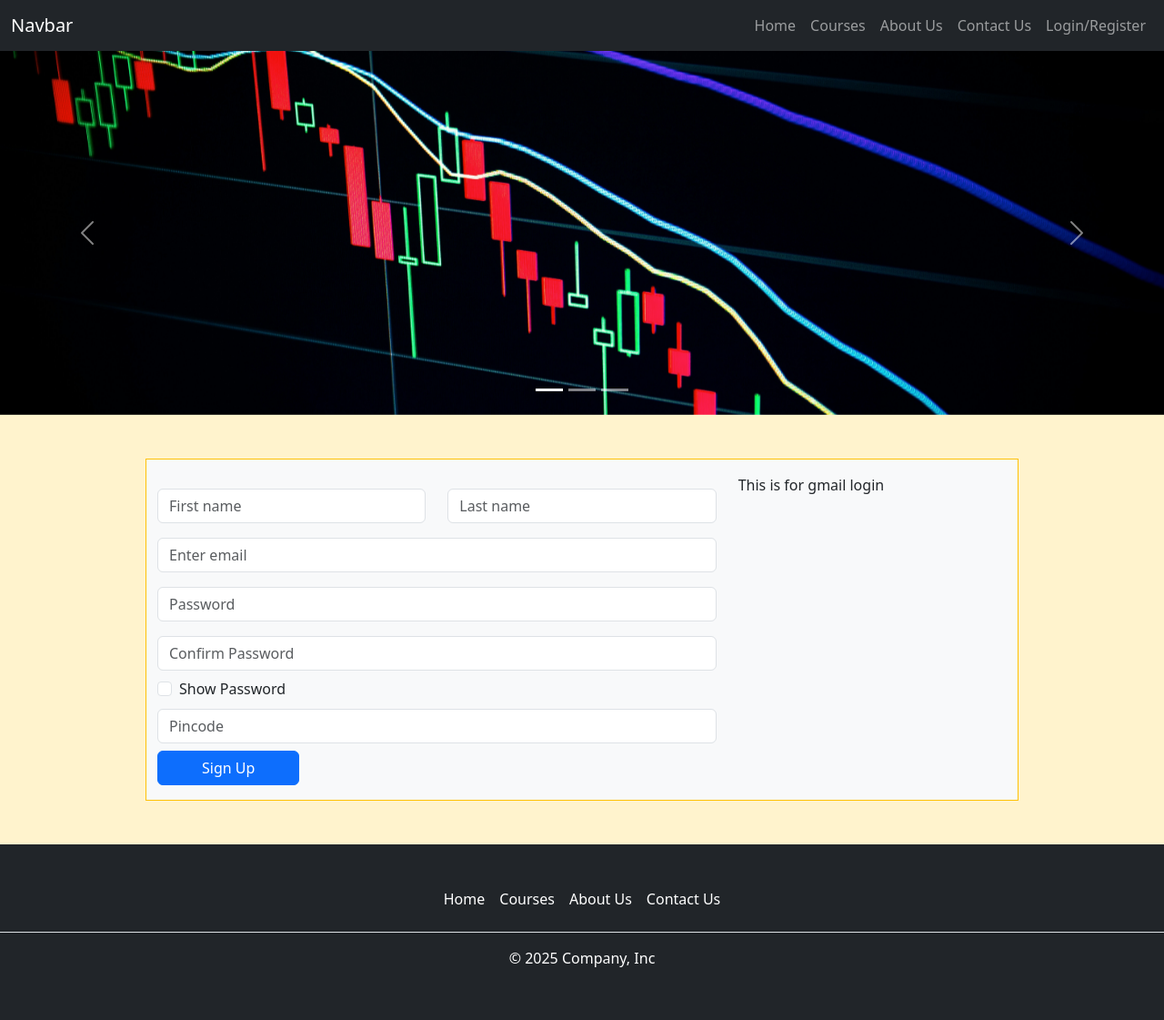
After one commit to pamirghosh/EdTech, a Flask app: page /registeration in a window 1280 px wide. The commit adds this page. Shown: the whole page at 91% size. Run offline with Flask 3, Linux system fonts and the light colour scheme; some libraries are stand-ins or nearby versions.

Commit message:
Create registration page

```diff
--- a/app.py
+++ b/app.py
@@ -32,6 +32,16 @@ def logout():
     except Exception as e:
         print("Error:", e)
         return jsonify({"error": "Internal Server Error"}), 500
+@app.route("/registeration")
+def register():
+    session_id=request.cookies.get("session_id")
+    if session_id:
+        return render_template("index.html", session_id=session_id)
+    return render_template("registeration.html")
+@app.route('/validate-registration', methods=['POST'])
+def valReg():
+    pass
+
 @app.route("/login")
 def login():
     session_id=request.cookies.get("session_id")
@@ -151,7 +161,7 @@ def cart():
 def create_order():
     session_id=request.cookies.get('session_id')
     data = request.get_json()
-    print(data)
+
     amount=int(float(data.get('price'))*100)
 
     # amount = float(data["price"]) * 100
--- /dev/null
+++ b/static/JS_files/registration.js
@@ -0,0 +1,51 @@
+const registrationBtn=document.querySelector("#registrationBtn");
+const cpassword=document.querySelector(".cpassword");
+const checkbox=document.querySelector(".checkbox");
+const msg=document.querySelector(".msg");
+checkbox.addEventListener('change',(e)=>{
+  if(checkbox.checked){
+    console.log('a')
+    cpassword.type='text';
+  }else{
+    console.log('b')
+    cpassword.type='password';
+  }
+})
+
+registrationBtn.addEventListener('click',(e)=>{
+  const fname=document.querySelector("#fname").value;
+  const lname=document.querySelector("#lname").value;
+  const email=document.querySelector(".email").value;
+  const password=document.querySelector(".password").value;
+  const pincode=document.querySelector(".pincode").value;
+  msg.style.display='block';
+  msg.style.color='red';
+  if(fname=='' || lname=='' || email=='' || password=='' || cpassword.value=='' || pincode==''){
+    msg.innerHTML='You have to filled all the entries'
+  }
+  else if(password!=cpassword.value){
+    msg.innerHTML="Password and confirm password is not matched."
+  }else{
+    const data={
+      fname: fname,
+      lname: lname,
+      email: email,
+      password: password,
+      cpassword: cpassword,
+      pincode: pincode
+    }
+    fetch('validate-registration',{
+        method: "POST",
+        headers: {
+          'Content-Type': 'application/json'
+        },
+        body: JSON.stringify(data)
+    }).then((response)=>{
+      return response.json()
+    }).then((data)=>{
+      console.log(data)
+    }).catch((e)=>{
+      console.log(e)
+    })
+  }
+});
--- a/templates/base.html
+++ b/templates/base.html
@@ -155,5 +155,6 @@
     <script src="/static/JS_files/course_details.js"></script>
     <script src="https://checkout.razorpay.com/v1/checkout.js"></script>
     <script src="/static/JS_files/payment.js"></script>
+    <script src="/static/JS_files/registration.js"></script>
   </body>
 </html>
--- a/templates/login.html
+++ b/templates/login.html
@@ -28,7 +28,7 @@
           </div>
           <button type="button" class="btn btn-warning px-5" id="loginbtn">Login</button>
           <div id="passwordHelpBlock" class="form-text">
-  New User? <span><a href="#">Sign Up</a></span>.
+  New User? <span><a href="{{url_for('register')}}">Sign Up</a></span>.
 </div>
         </form>
       </div>
--- /dev/null
+++ b/templates/registeration.html
@@ -0,0 +1,78 @@
+{% extends 'base.html' %} {% block content %}
+<div class="container border border-warning bg-light w-75 my-5 py-3">
+  <div class="row">
+    <div class="col-8">
+      <div class="row py-2">
+        <h5 style="display: none;" class="text-center msg">This is message space</h5>
+        <div class="col mt-2">
+          <input
+            type="text"
+            class="form-control"
+            id="fname"
+            placeholder="First name"
+          />
+        </div>
+        <div class="col mt-2">
+          <input
+            type="text"
+            class="form-control"
+            id="lname"
+            placeholder="Last name"
+          />
+        </div>
+      </div>
+      <div class="form-group py-2">
+        <!-- <label for="exampleInputEmail1">Email address</label> -->
+        <input
+          type="email"
+          class="form-control email"
+          id="exampleInputEmail1"
+          aria-describedby="emailHelp"
+          placeholder="Enter email"
+        />
+      </div>
+      <div class="form-group py-2">
+        <!-- <label for="exampleInputPassword1">Password</label> -->
+        <input
+          type="password"
+          class="form-control password"
+          id="exampleInputPassword1"
+          placeholder="Password"
+        />
+      </div>
+
+      <div class="form-group py-2">
+        <input
+          type="password"
+          class="form-control cpassword"
+          id="exampleInputPassword1"
+          placeholder="Confirm Password"
+        />
+      </div>
+      <div class="form-check">
+        <input
+          type="checkbox"
+          class="form-check-input checkbox"
+          id="exampleCheck1"
+        />
+        <label class="form-check-label" for="exampleCheck1"
+          >Show Password</label
+        >
+      </div>
+      <div class="form-group py-2">
+        <!-- <label for="exampleInputPassword1">Pincode</label> -->
+        <input
+          type="text"
+          class="form-control pincode"
+          id="exampleInputPassword1"
+          placeholder="Pincode"
+        />
+      </div>
+      <button type="submit" class="btn btn-primary px-5" id="registrationBtn">
+        Sign Up
+      </button>
+    </div>
+    <div class="col-4">This is for gmail login</div>
+  </div>
+</div>
+{% endblock%}
```
